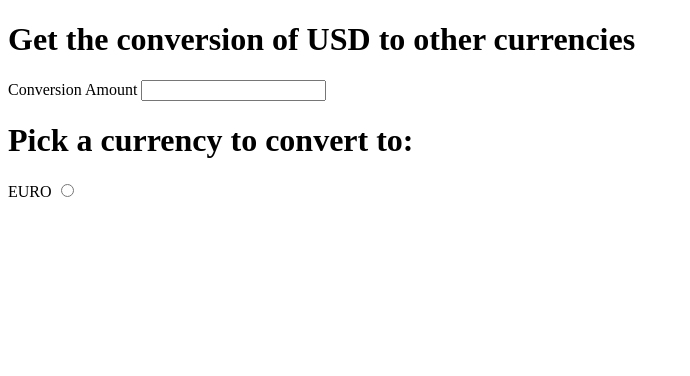
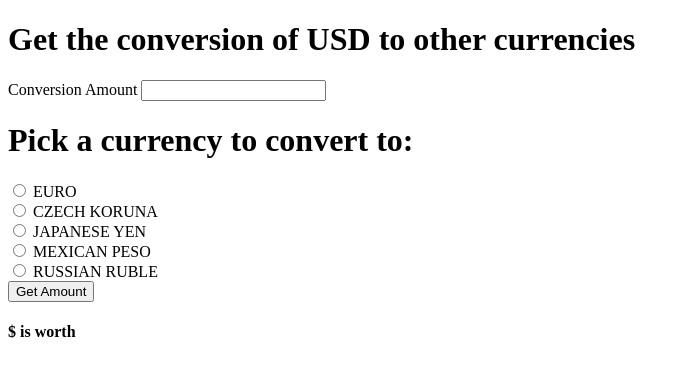
Before and after one commit to mikah-mathews/currencyCalculator, a website built with webpack: page src/index.html in a window 1280 px wide. Shown: the whole page, without its empty margins (0-690 px from the left). Built offline with nearby package versions, Linux system fonts and the light colour scheme.

Commit message:
Add html for form and output

```diff
--- a/src/index.html
+++ b/src/index.html
@@ -12,13 +12,33 @@
           <input type="number" class="form-control" id="number-input">
         </div>
         <div class="form-group">
+          <h1>Pick a currency to convert to: </h1>
           <div class="form-check">
-            <h1>Pick a currency to convert to: </h1>
+            <input type="radio" name="currency" value="EUR" id="euro">
             <label for="currencyInput">EURO</label>
-            <input type="radio" name="currency" value="EUR"
+          </div>
+          <div class="form-check">
+            <input type="radio" name="currency" value="CZK" id="koruna">
+            <label for="currencyInput">CZECH KORUNA</label>
+          </div>
+          <div class="form-check">
+            <input type="radio" name="currency" value="JPY" id="yen">
+            <label for="currencyInput">JAPANESE YEN</label>
+          </div>
+          <div class="form-check">
+            <input type="radio" name="currency" value="MXN" id="peso">
+            <label for="currencyInput">MEXICAN PESO</label>
+          </div>
+          <div class="form-check">
+            <input type="radio" name="currency" value="RUB" id="ruble">
+            <label for="currencyInput">RUSSIAN RUBLE</label>
           </div>
         </div>
+        <button type="submit">Get Amount</button>
       </form>
+      <div class="result">
+        <h4>$<span id="usdAmount"></span> is worth <span id="chosenCurrency"></span></h4>
+      </div>
     </div>
   </body>
 </html>
```
